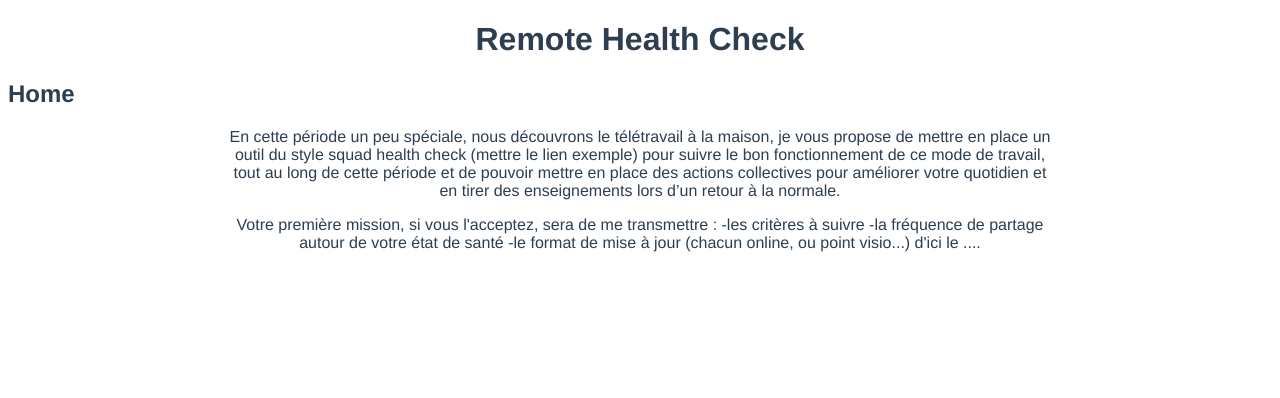
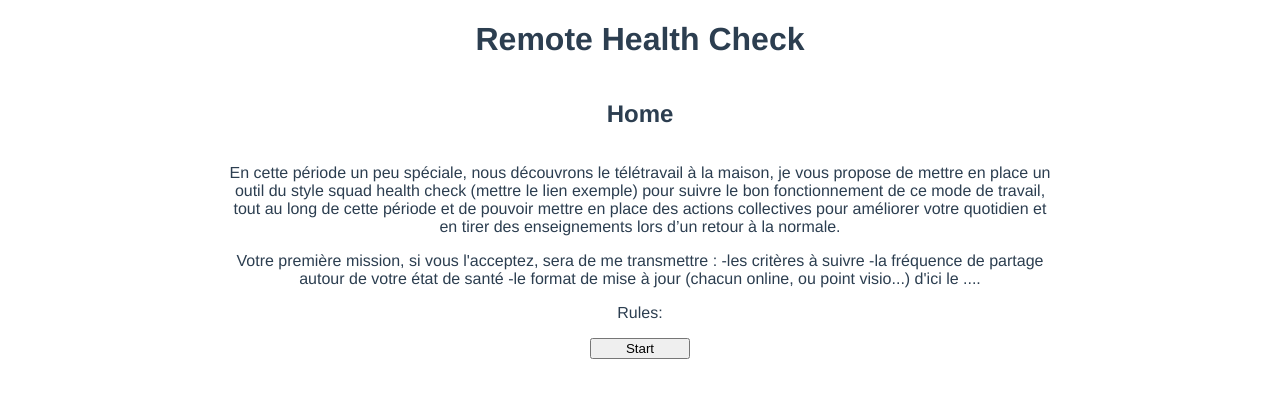
Before and after one commit to albrones/remote-health-check, a Vue app in the folder frontend/: page / in a window 1280 px wide. Shown: the top 398 px of the page. Built offline with nearby package versions, Linux system fonts and the light colour scheme.

Commit message:
Init button

```diff
--- a/frontend/src/components/Home.vue
+++ b/frontend/src/components/Home.vue
@@ -1,5 +1,5 @@
 <template>
-  <div>
+  <div id="home">
     <h2>Home</h2>
     <div class="explanations">
       <p>
@@ -16,18 +16,36 @@
         santé -le format de mise à jour (chacun online, ou point visio...) d'ici
         le ....
       </p>
+      <p>Rules:</p>
     </div>
+    <button class="starter" @click="start">Start</button>
   </div>
 </template>
 
 <script>
-export default {};
+export default {
+  methods: {
+    start: function() {
+      alert("toto");
+    }
+  }
+};
 </script>
 
 <style scoped>
+#home {
+  display: flex;
+  justify-content: center;
+  flex-direction: column;
+  align-items: center;
+}
 .explanations {
   margin: auto;
   width: 66%;
   text-align: center;
 }
+.starter {
+  width: 100px;
+  /* font-size: 16px; */
+}
 </style>
```
